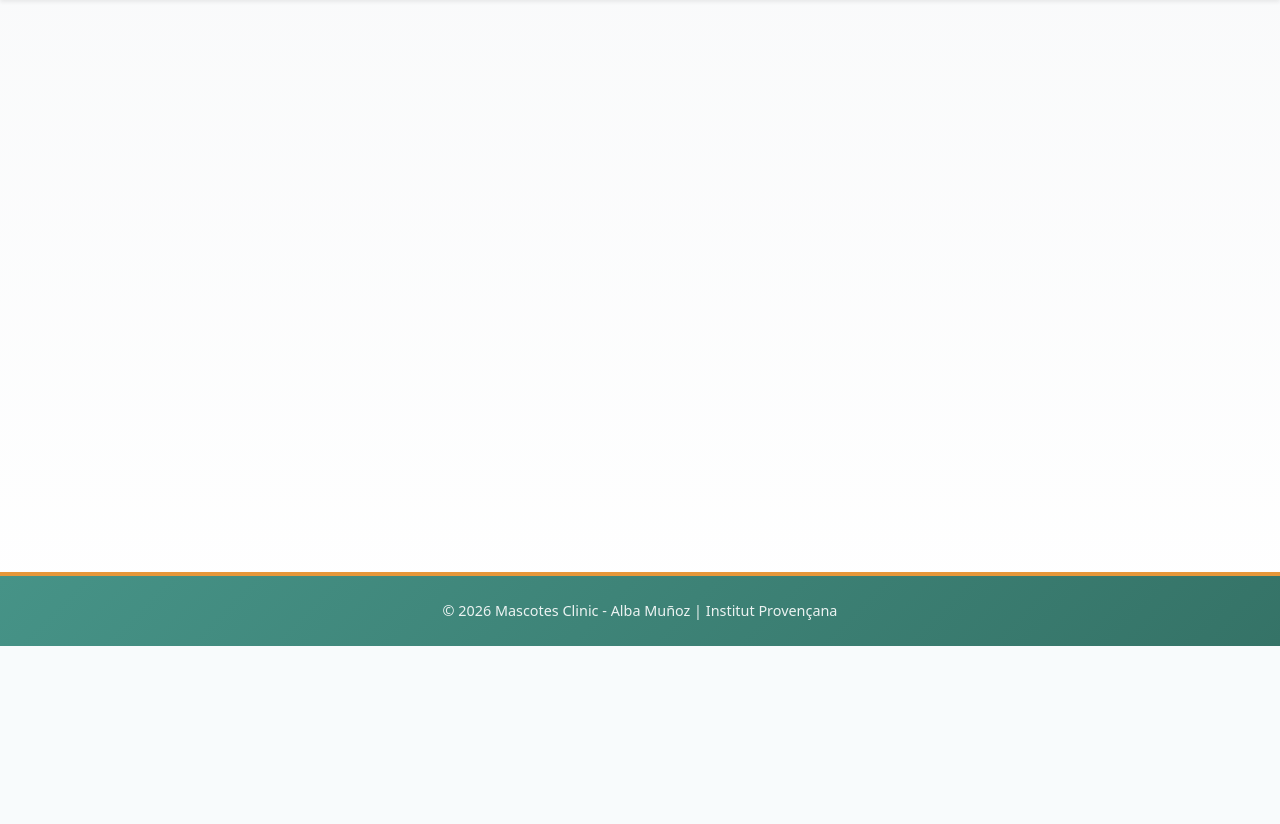
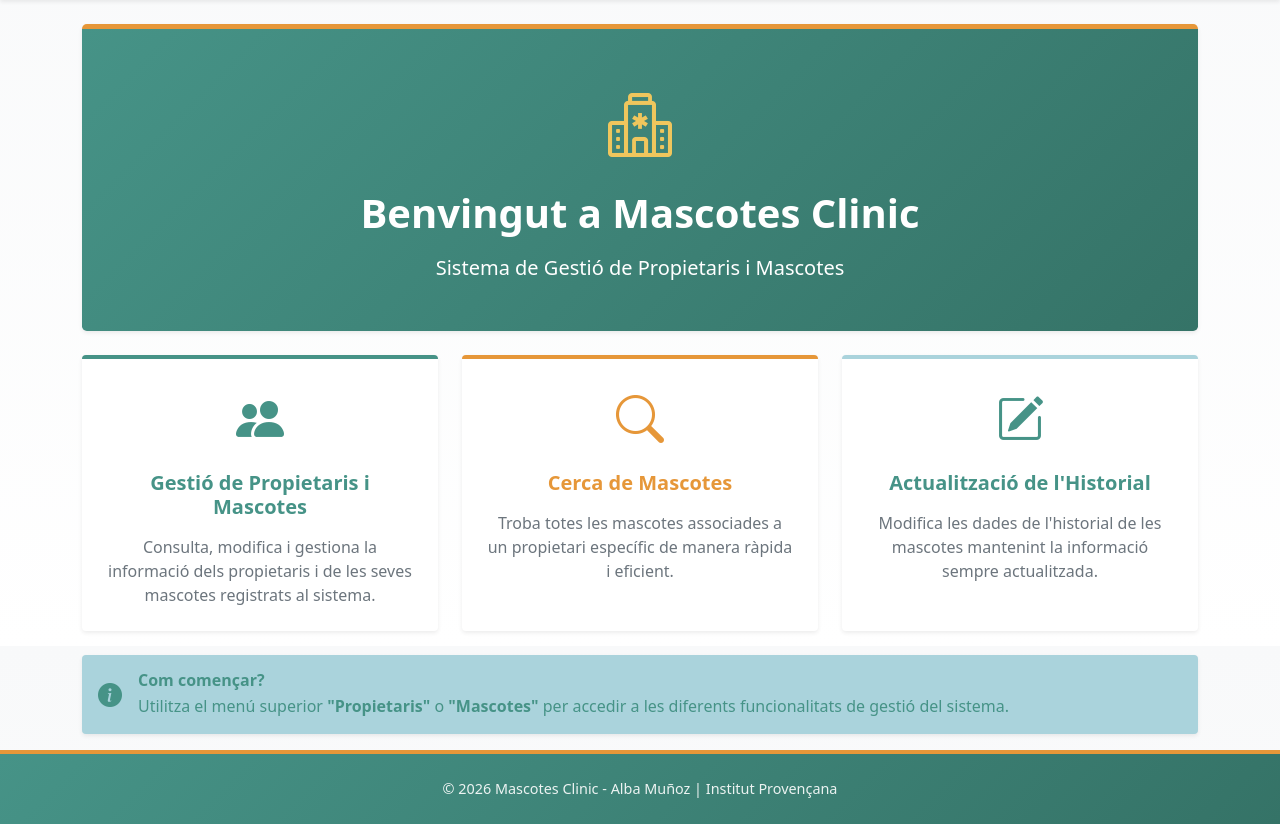
Before and after one commit to alba-mu/A2-PT2-MascotesClinic, a PHP site: page / in a window 1280 px wide. Shown: the part 154-978 px from the top of the page. Before the commit the page ends 800 px from the top, so only its background shows below. Run offline with PHP 8.4, Linux system fonts and the light colour scheme.

Commit message:
Add HomePage view and enhance styling for improved user experience

```diff
--- a/controller/OwnerController.class.php
+++ b/controller/OwnerController.class.php
@@ -191,7 +191,7 @@ class OwnerController {
 
     // shows home page
     public function showHome() {
-        $this->view->display();
+        $this->view->display("view/HomePage.php");
     }
 
 }
--- /dev/null
+++ b/view/HomePage.php
@@ -0,0 +1,62 @@
+<div class="container-fluid mt-4">
+    <div class="container">
+        <!-- Hero Section -->
+        <div class="row mb-4">
+            <div class="col-12">
+                <div class="text-center py-5 px-4 rounded-3 shadow-sm hero-section">
+                    <i class="bi bi-hospital hero-icon"></i>
+                    <h1 class="mt-3 mb-3 fw-bold text-white">Benvingut a Mascotes Clinic</h1>
+                    <p class="lead text-white mb-0">Sistema de Gestió de Propietaris i Mascotes</p>
+                </div>
+            </div>
+        </div>
+
+        <!-- Features Cards -->
+        <div class="row g-4 mb-4">
+            <div class="col-md-4">
+                <div class="card h-100 border-0 shadow-sm card-border-primary">
+                    <div class="card-body text-center p-4">
+                        <i class="bi bi-people-fill card-icon icon-primary"></i>
+                        <h5 class="card-title mt-3 mb-3 fw-bold title-primary">Gestió de Propietaris i Mascotes</h5>
+                        <p class="card-text text-muted">Consulta, modifica i gestiona la informació dels propietaris i de les seves mascotes registrats al sistema.</p>
+                    </div>
+                </div>
+            </div>
+
+            <div class="col-md-4">
+                <div class="card h-100 border-0 shadow-sm card-border-orange">
+                    <div class="card-body text-center p-4">
+                        <i class="bi bi-search card-icon icon-orange"></i>
+                        <h5 class="card-title mt-3 mb-3 fw-bold title-orange">Cerca de Mascotes</h5>
+                        <p class="card-text text-muted">Troba totes les mascotes associades a un propietari específic de manera ràpida i eficient.</p>
+                    </div>
+                </div>
+            </div>
+
+            <div class="col-md-4">
+                <div class="card h-100 border-0 shadow-sm card-border-light">
+                    <div class="card-body text-center p-4">
+                        <i class="bi bi-pencil-square card-icon icon-primary"></i>
+                        <h5 class="card-title mt-3 mb-3 fw-bold title-primary">Actualització de l'Historial</h5>
+                        <p class="card-text text-muted">Modifica les dades de l'historial de les mascotes mantenint la informació sempre actualitzada.</p>
+                    </div>
+                </div>
+            </div>
+        </div>
+
+        <!-- Instructions -->
+        <div class="row">
+            <div class="col-12">
+                <div class="alert border-0 shadow-sm info-alert">
+                    <div class="d-flex align-items-center">
+                        <i class="bi bi-info-circle-fill me-3 info-icon"></i>
+                        <div>
+                            <h6 class="mb-1 fw-bold">Com començar?</h6>
+                            <p class="mb-0">Utilitza el menú superior <strong>"Propietaris"</strong> o <strong>"Mascotes"</strong> per accedir a les diferents funcionalitats de gestió del sistema.</p>
+                        </div>
+                    </div>
+                </div>
+            </div>
+        </div>
+    </div>
+</div>
--- a/view/css/custom-style.css
+++ b/view/css/custom-style.css
@@ -290,3 +290,57 @@ html, body {
 .border-clinic-light {
     border-color: #aad3dc !important;
 }
+
+/* ========================================
+   HOME PAGE
+======================================== */
+.hero-section {
+    background: linear-gradient(135deg, #469387 0%, #357367 100%);
+    border-top: 5px solid #e69739;
+}
+
+.hero-icon {
+    font-size: 4rem;
+    color: #efc65d;
+}
+
+.card-border-primary {
+    border-top: 4px solid #469387 !important;
+}
+
+.card-border-orange {
+    border-top: 4px solid #e69739 !important;
+}
+
+.card-border-light {
+    border-top: 4px solid #aad3dc !important;
+}
+
+.card-icon {
+    font-size: 3rem;
+}
+
+.icon-primary {
+    color: #469387;
+}
+
+.icon-orange {
+    color: #e69739;
+}
+
+.title-primary {
+    color: #469387;
+}
+
+.title-orange {
+    color: #e69739;
+}
+
+.info-icon {
+    font-size: 1.5rem;
+}
+
+.info-alert {
+    background-color: #aad3dc;
+    color: #469387;
+}
--- a/view/form/OwnerFormModify.php
+++ b/view/form/OwnerFormModify.php
@@ -83,7 +83,7 @@
                                     </label>
                                     <input
                                         type="email"
-                                        class="form-control form-control-lg border-2 shadow-sm <?php if (isset($content) && $content != NULL) { echo 'input-editable'; } ?>"
+                                        class="form-control form-control-md border-2 shadow-sm <?php if (isset($content) && $content != NULL) { echo 'input-editable'; } ?>"
                                         id="emailField"
                                         placeholder="exemple@email.com"
                                         name="email"
@@ -100,7 +100,7 @@
                                     </label>
                                     <input
                                         type="text"
-                                        class="form-control form-control-lg border-2 shadow-sm <?php if (isset($content) && $content != NULL) { echo 'input-editable'; } ?>"
+                                        class="form-control form-control-md border-2 shadow-sm <?php if (isset($content) && $content != NULL) { echo 'input-editable'; } ?>"
                                         id="movilField"
                                         placeholder="999999999"
                                         name="movil"
```
